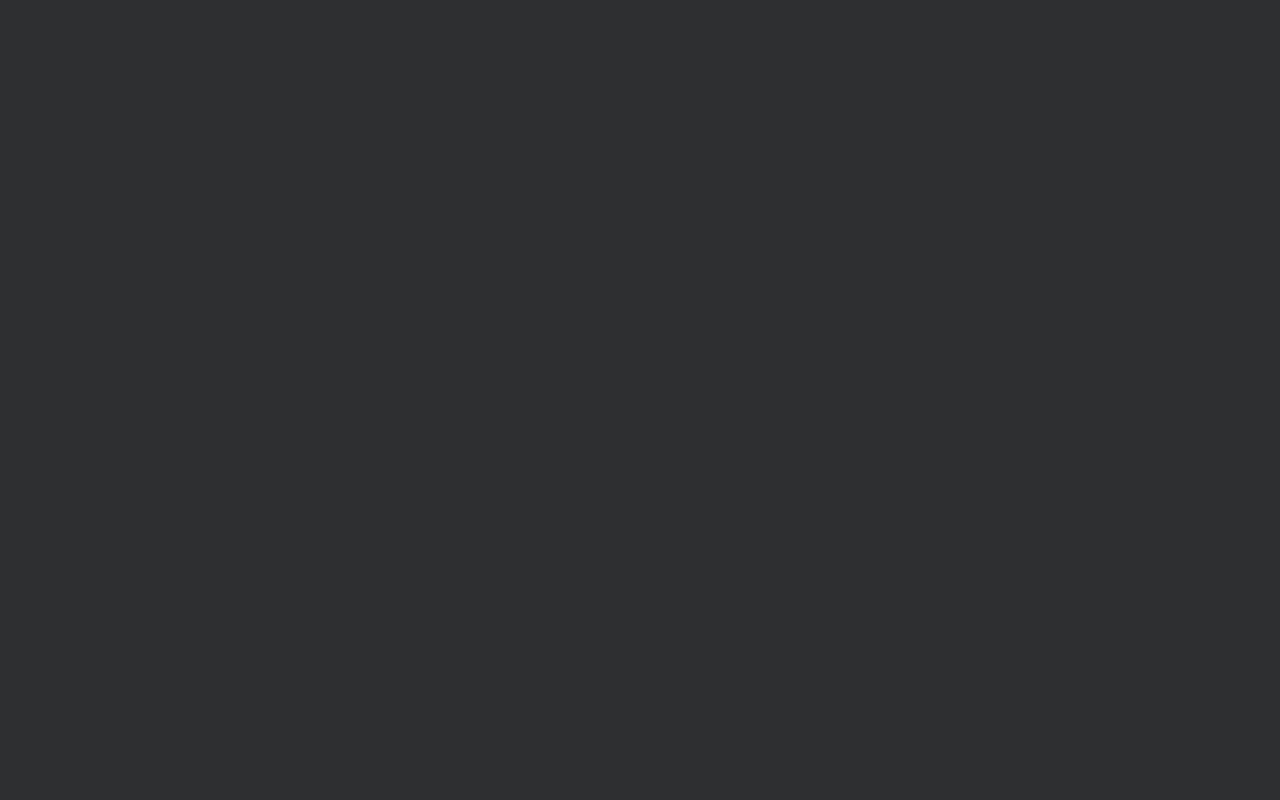
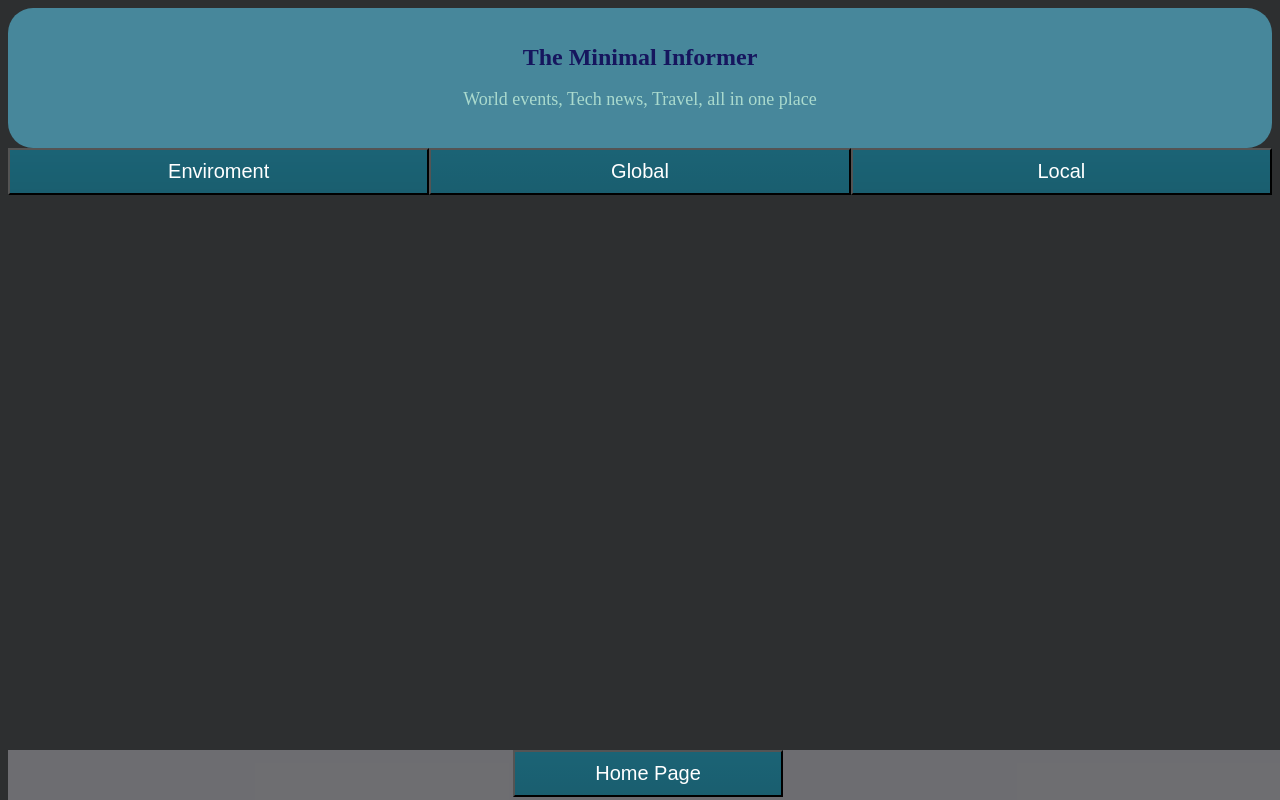
Before and after one commit to jelani-j/minimal_informer, a website: page wold-news.html in a window 1280 px wide. Drawn offline with Linux system fonts and the light colour scheme.

Commit message:
editing world news page

```diff
--- a/style.css
+++ b/style.css
@@ -2,7 +2,11 @@ body {
     background-color: rgb(45, 47, 48);
   }
   .header {
+    border-radius: 25px;
     background-color: rgb(71, 135, 155);
+    padding: 20px;
+    width:auto;
+    height: auto;
   }
   h1 {
     color: rgb(22, 22, 94);
@@ -19,6 +23,29 @@ body {
     grid-template-columns: repeat(3, 2fr);
     border: rgb(7, 211, 194);
   }
+  .World-News-Buttons{
+    display: grid;
+    grid-template-columns: repeat(3, 30fr);
+  }
+  .Enviroment, .Global, .Local, .back-button{
+    display: inline-flexbox;
+    color: #fff;
+    padding: 10px 20px;
+    font-size: 20px;
+    background: linear-gradient(#0000, rgb(0 0 0/40%)) top/100% 800%;
+    background-color: rgb(27, 99, 117);
+    transition: 0.5s;
+
+  }
+  .Enviroment:hover, .Global:hover, .Local:hover, .back-button:hover{
+    background-position: bottom;
+  }
+  .back-button{
+    font-size: 20px;
+    padding: 10px 80px;
+    margin: 0 auto;
+    display: block;
+  }
   footer{
     background-color: rgba(123, 122, 126, 0.836);
     display: block;
--- a/wold-news.html
+++ b/wold-news.html
@@ -2,8 +2,37 @@
 <html>
     <head>
         <link rel="stylesheet" href="style.css">
+        <style>
+            div {text-align: center;}
+        </style>
+        <title>
+            Minimal Informer News Articles
+        </title>
     </head>
     <body>
+        <header class = header>
+            <div class = Header-Wrapper>
+                <h1>The Minimal Informer</h1>
+                <p>World events, Tech news, Travel, all in one place</p>
+            </div>
+        </header>
+        <div class = World-News-Buttons>
+            <button class = Enviroment>
+                Enviroment
+            </button>
+            <button class = Global>
+                Global
+            </button>
+            <button class = Local>
+                Local
+            </button>
+        </div>
 
     </body>
+    <footer>
+        <button class = back-button>
+            Home Page
+        </button>
+
+    </footer>
 </html>
```
Also changed, not shown: world-news.js (+7 -0 lines).
